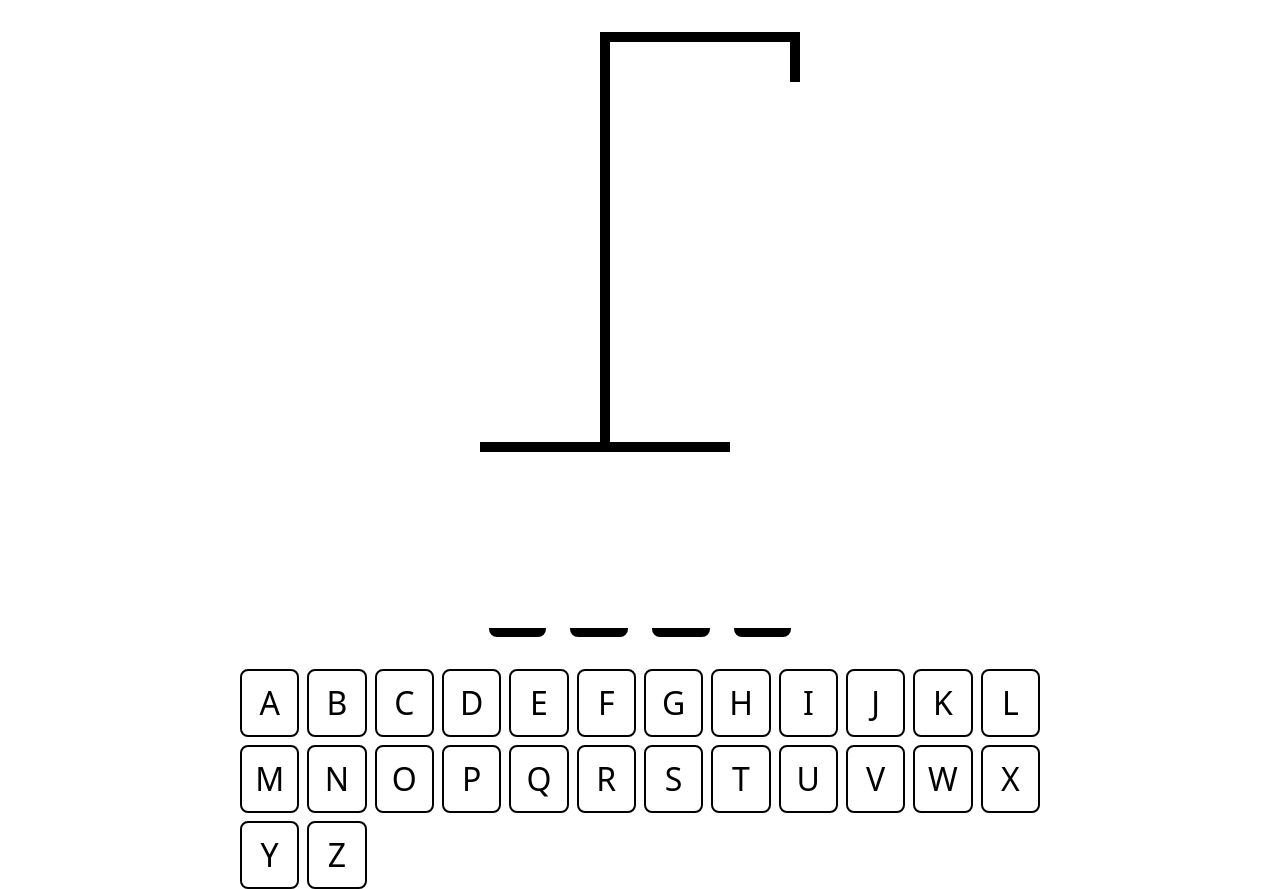
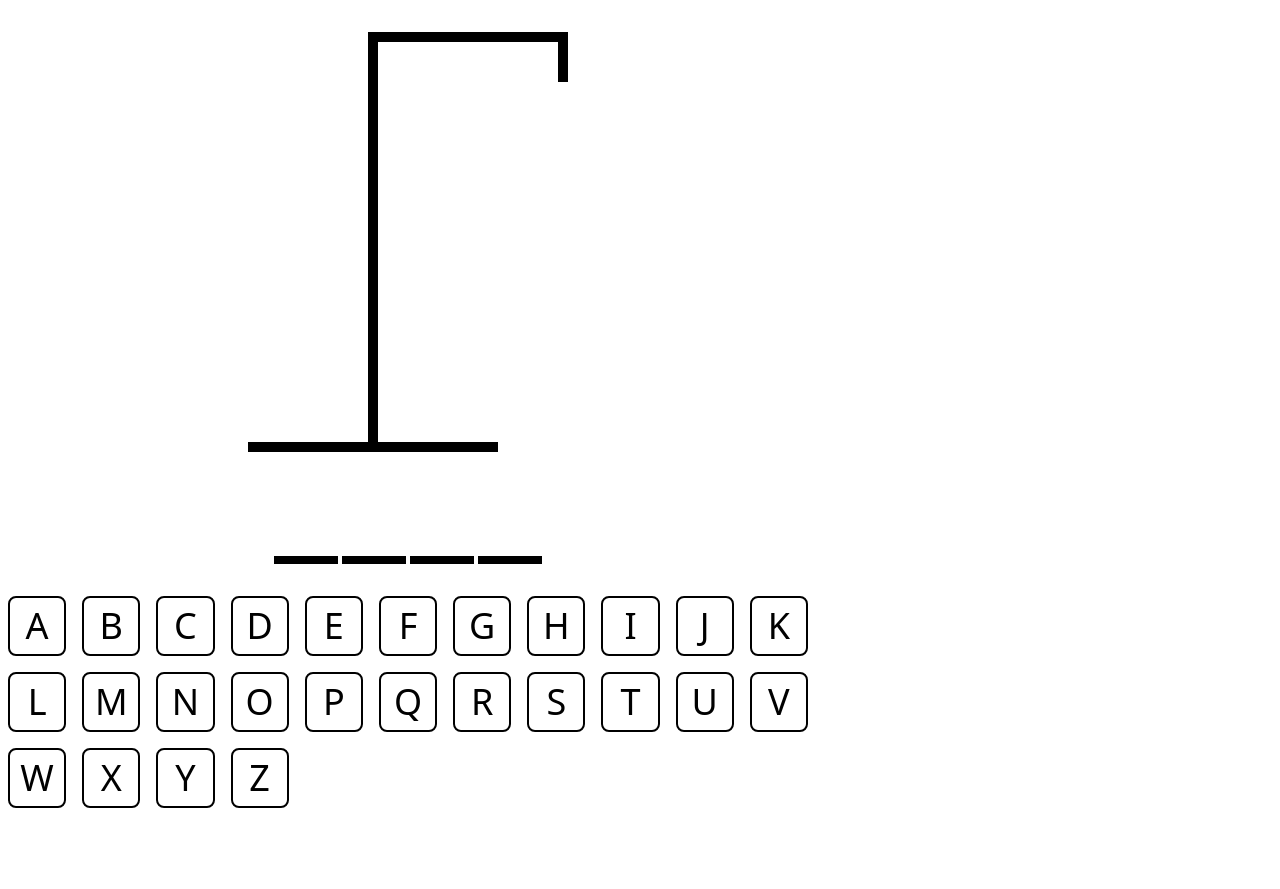
Before and after one commit to angelicawillrich/hangman, a React (Vite) app: page / in a window 1280 px wide. After the commit the page ends 808 px from the top, so only its background shows below. Built offline with nearby package versions, Linux system fonts and the light colour scheme.

Commit message:
Replaces styles with tailwind

```diff
--- a/src/App.tsx
+++ b/src/App.tsx
@@ -67,17 +67,8 @@ function App() {
   }, []);
 
   return (
-    <div
-      style={{
-        maxWidth: "800px",
-        display: "flex",
-        flexDirection: "column",
-        gap: "2rem",
-        margin: "0 auto",
-        alignItems: "center",
-      }}
-    >
-      <div style={{ fontSize: "2rem", textAlign: "center" }}>
+    <div className="max-w-[800px] flex flex-col gap-8 my-0 mx-2 items-center justify-center self-center">
+      <div className="text-3xl text-center">
         {isWinner && "Winner! - Refresh and try again."}
         {isLoser && "Nice try! - Refresh and try again."}
       </div>
@@ -87,7 +78,7 @@ function App() {
         guessedLetters={guessedLetters}
         wordToGuess={wordToGuess}
       />
-      <div style={{ width: "100%", alignSelf: "strech" }}>
+      <div className="w-full items-stretch">
         <Keyboard
           disabled={isWinner || isLoser}
           activeLetters={guessedLetters.filter((letter) =>
--- a/src/components/HangmanDrawing.tsx
+++ b/src/components/HangmanDrawing.tsx
@@ -1,88 +1,25 @@
 const HEAD = (
-  <div
-    style={{
-      width: "50px",
-      height: "50px",
-      borderRadius: "100%",
-      border: "10px solid black",
-      position: "absolute",
-      top: "50px",
-      right: "-30px",
-    }}
-  />
+  <div className="w-[50px] h-[50px] rounded-full border-[10px] border-black absolute top-[50px] right-[-20px]" />
 );
 
 const BODY = (
-  <div
-    style={{
-      width: "10px",
-      height: "100px",
-      background: "black",
-      position: "absolute",
-      top: "120px",
-      right: "0px",
-    }}
-  />
+  <div className="w-[10px] h-[100px] bg-black absolute top-[100px] right-0" />
 );
 
 const RIGHT_ARM = (
-  <div
-    style={{
-      width: "100px",
-      height: "10px",
-      background: "black",
-      position: "absolute",
-      top: "150px",
-      right: "-100px",
-      rotate: "-30deg",
-      transformOrigin: "left bottom",
-    }}
-  />
+  <div className="w-[100px] h-[10px] bg-black absolute top-28 right-[-90px] rotate-[-30deg]" />
 );
 
 const LEFT_ARM = (
-  <div
-    style={{
-      width: "100px",
-      height: "10px",
-      background: "black",
-      position: "absolute",
-      top: "150px",
-      right: "10px",
-      rotate: "30deg",
-      transformOrigin: "right bottom",
-    }}
-  />
+  <div className="w-[100px] h-[10px] bg-black absolute top-28 right-0 rotate-[30deg]" />
 );
 
 const RIGHT_LEG = (
-  <div
-    style={{
-      width: "100px",
-      height: "10px",
-      background: "black",
-      position: "absolute",
-      top: "210px",
-      right: "-90px",
-      rotate: "60deg",
-      transformOrigin: "left bottom",
-    }}
-  />
+  <div className="w-[100px] h-[10px] bg-black absolute top-[235px] right-[-70px] rotate-[60deg]" />
 );
 
 const LEFT_LEG = (
-  <div
-    style={{
-      width: "100px",
-      height: "10px",
-      background: "black",
-      position: "absolute",
-      top: "210px",
-      right: 0,
-      rotate: "-60deg",
-      transformOrigin: "right bottom",
-    }}
-  />
+  <div className="w-[100px] h-[10px] bg-black absolute top-[235px] right-[-20px] rotate-[-60deg]" />
 );
 
 type HangmanDrawingProps = {
@@ -93,35 +30,12 @@ const BODY_PARTS = [HEAD, BODY, RIGHT_ARM, LEFT_ARM, RIGHT_LEG, LEFT_LEG];
 
 export function HangmanDrawing({ numberOfGuesses }: HangmanDrawingProps) {
   return (
-    <div style={{ position: "relative" }}>
+    <div className="relative">
       {BODY_PARTS.slice(0, numberOfGuesses)}
-      <div
-        style={{
-          height: "50px",
-          width: "10px",
-          background: "black",
-          position: "absolute",
-          top: "0",
-          right: "0",
-        }}
-      />
-      <div
-        style={{
-          height: "10px",
-          width: "200px",
-          background: "black",
-          marginLeft: "120px",
-        }}
-      />
-      <div
-        style={{
-          height: "400px",
-          width: "10px",
-          background: "black",
-          marginLeft: "120px",
-        }}
-      />
-      <div style={{ height: "10px", width: "250px", background: "black" }} />
+      <div className="h-[50px] w-[10px] bg-black absolute top-0 right-0" />
+      <div className="h-[10px] w-[200px] bg-black ml-[120px]" />
+      <div className="h-[400px] w-[10px] bg-black ml-[120px]" />
+      <div className="h-[10px] w-[250px] bg-black" />
     </div>
   );
 }
--- a/src/components/HangmanWord.tsx
+++ b/src/components/HangmanWord.tsx
@@ -10,30 +10,17 @@ export function HangmanWord({
   reveal = false,
 }: HangmanWordProps) {
   return (
-    <div
-      style={{
-        display: "flex",
-        gap: ".25em",
-        fontSize: "6rem",
-        fontWeight: "bold",
-        textTransform: "uppercase",
-        fontFamily: "monospace",
-      }}
-    >
+    <div className="flex w-full gap-1 text-7xl font-bold font-mono uppercase justify-center">
       {wordToGuess.split("").map((letter, index) => (
         <span
-          style={{ borderBottom: ".1em solid black", borderRadius: "8px" }}
+          className="min-w-16 h-20 text-center border-b-[.5rem] border-solid border-black"
           key={index}
         >
           <span
-            style={{
-              visibility:
-                guessedLetters.includes(letter) || reveal
-                  ? "visible"
-                  : "hidden",
-              color:
-                !guessedLetters.includes(letter) && reveal ? "red" : "black",
-            }}
+            className={`
+              ${guessedLetters.includes(letter) || reveal ? "visible" : "hidden"}
+              ${!guessedLetters.includes(letter) && reveal ? "text-red-800" : "text-black"}
+            `}
           >
             {letter}
           </span>
--- a/src/components/Keyboard.module.css
+++ /dev/null
@@ -1,26 +0,0 @@
-.btn {
-  width: 100%;
-  border: 2px solid black;
-  border-radius: 8px;
-  background: none;
-  aspect-ratio: 1 / 1;
-  font-size: 2rem;
-  text-transform: uppercase;
-  padding: 0.5rem;
-  cursor: pointer;
-  color: black;
-}
-
-.btn.active {
-  background-color: hsl(200, 100%, 50%);
-  color: white;
-}
-
-.btn.inactive {
-  opacity: 0.3;
-}
-
-.btn:hover:not(:disabled),
-.btn:focus:not(:disabled) {
-  background-color: hsl(200, 100%, 75%);
-}
--- a/src/components/Keyboard.tsx
+++ b/src/components/Keyboard.tsx
@@ -1,4 +1,3 @@
-import styles from "./Keyboard.module.css";
 import keys from "../assets/data/lettersList.json";
 
 type KeyboardProps = {
@@ -15,20 +14,19 @@ export function Keyboard({
   addGuessLetter,
 }: KeyboardProps) {
   return (
-    <div
-      style={{
-        display: "grid",
-        gridTemplateColumns: "repeat(auto-fit, minmax(55px, 1fr))",
-        gap: ".5rem",
-      }}
-    >
+    <div className="grid grid-cols-[repeat(auto-fit,minmax(55px,1fr))] gap-4">
       {keys.map((key) => {
         const isActive = activeLetters.includes(key);
         const isInactive = inactiveLetters.includes(key);
         return (
           <button
             onClick={() => addGuessLetter(key)}
-            className={`${styles.btn} ${isActive ? styles.active : ""} ${isInactive ? styles.inactive : ""}`}
+            className={`
+              w-full border-2 border-black rounded-lg bg-none aspect-square text-4xl uppercase p-2 cursor-pointer text-black
+              ${isActive ? "bg-blue-300 text-white" : ""}
+              ${isInactive ? "opacity-[.3]" : ""}
+              ${!(isInactive || isActive || disabled) ? "hover:bg-blue-300" : ""}
+              `}
             key={key}
             disabled={isInactive || isActive || disabled}
           >
```
